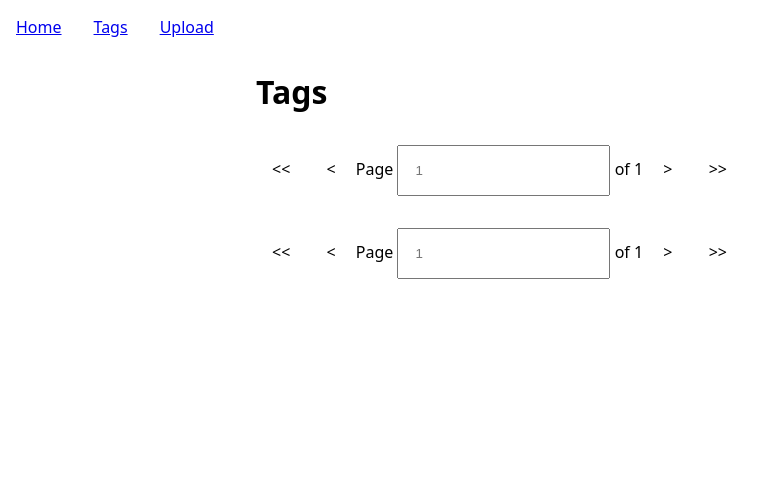
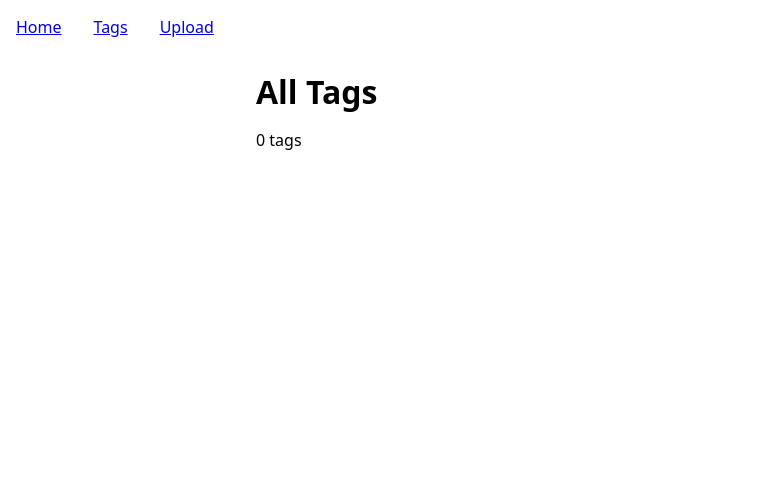
Before and after one commit to luke-hamann/imagesite, a Django app: page /tags/ in a window 1280 px wide. Shown: the top 478 px of the page, without its empty margins (0-773 px from the left). Run offline with Django 5.2, Linux system fonts and the light colour scheme; data that the repository does not hold is empty.

Commit message:
Improve tags page

```diff
--- a/main/static/css/site.css
+++ b/main/static/css/site.css
@@ -13,7 +13,7 @@
         sans-serif;
 }
 
-/* Sticky footer */
+/* Base Layout */
 
 body {
     display: flex;
@@ -25,6 +25,10 @@ main {
     flex-grow: 1;
 }
 
+.footer {
+    padding: 1rem;
+}
+
 /* Text */
 
 .center {
@@ -33,12 +37,12 @@ main {
 
 /* Lists */
 
+.list {
+    padding-left: 2rem;
+}
+
 .list-unstyled {
     list-style-type: none;
-}
-
-.inline-block {
-    display: inline-block;
 }
 
 /* Navigation */
@@ -225,9 +229,3 @@ main {
     max-width: 50rem;
     margin: 0 auto;
 }
-
-/* Footer */
-
-.footer {
-    padding: 1rem;
-}
--- a/main/templates/_tags_paginator.html
+++ /dev/null
@@ -1,42 +0,0 @@
-<div class="pagination-panel">
-    {% if page.has_previous %}
-        <a href="?p=1" class="pagination-button">
-            &lt;&lt;
-        </a>
-        <a href="?p={{ page.previous_page_number }}" class="pagination-button">
-            &lt;
-        </a>
-    {% else %}
-        <span class="pagination-button">
-            &lt;&lt;
-        </span>
-        <span class="pagination-button">
-            &lt;
-        </span>
-    {% endif %}
-
-    <div class="inline-block">
-        <span>Page</span>
-        <form method="get" class="inline-block">
-            <input type="number" name="p" placeholder="{{ page.number }}"
-                class="pagination-input" />
-        </form>
-        <span>of {{ page.paginator.num_pages }}</span>
-    </div>
-
-    {% if page.has_next %}
-        <a href="?p={{ page.next_page_number }}" class="pagination-button">
-            &gt;
-        </a>
-        <a href="?p={{ page.paginator.num_pages }}" class="pagination-button">
-            &gt;&gt;
-        </a>
-    {% else %}
-        <span class="pagination-button">
-            &gt;
-        </span>
-        <span class="pagination-button">
-            &gt;&gt;
-        </span>
-    {% endif %}
-</div>
--- a/main/templates/tags.html
+++ b/main/templates/tags.html
@@ -4,28 +4,27 @@
 
 {% block content %}
     <div class="limit-width">
+        <h1 class="heading">All Tags</h1>
 
-        <h1 class="heading">Tags</h1>
-
-        {% include '_tags_paginator.html' %}
+        <p class="content">
+            {{ tags.count }} tag{{ tags.count | pluralize }}
+        </p>
 
         {% for tag in tags %}
             <h2 class="heading">
                 <a href="{% url 'home' %}?q={{ tag.name }}">{{ tag.name }}</a>
                 ({{ tag.image_set.count }})
             </h2>
-            <ul class="list-unstyled image-list">
-                {% for image in tag.image_set.all %}
-                    <li class="image-list-item">
-                        <a href="{% url 'detail' image.id %}">
-                            <img src="{% url 'image' image.id %}?format=thumbnail" />
-                        </a>
-                    </li>
+            <div class="content">
+                {% for image in tag.image_set.all|slice:"3" %}
+                    <img src="{% url 'image' image.id %}?format=thumbnail" />
                 {% endfor %}
-            </ul>
+                {% if tag.image_set.all.count > 3 %}
+                    <div>
+                        See more...
+                    </div>
+                {% endif %}
+            </div>
         {% endfor %}
-
-        {% include '_tags_paginator.html' %}
-
     </div>
 {% endblock %}
--- a/main/views.py
+++ b/main/views.py
@@ -71,25 +71,10 @@ def detail(request: HttpRequest, image_id: int, slug: str = '') -> HttpResponse:
 
 
 def tags(request):
-    all_tags = Tag.objects.all().order_by('name')
-    paginator = Paginator(all_tags, 10)
-
-    try:
-        page_number = int(request.GET.get('p', 1))
-    except:
-        page_number = 1
-
-    if (page_number < 1):
-        return HttpResponseRedirect('?p=1')
-    elif (page_number > paginator.num_pages):
-        return HttpResponseRedirect('?p=' + str(paginator.num_pages))
-
-    page = paginator.get_page(page_number)
-    tags = page.object_list
+    tags = Tag.objects.all().order_by('name')
 
     context = {
-        'tags': tags,
-        'page': page
+        'tags': tags
     }
 
     return render(request, 'tags.html', context)
```
